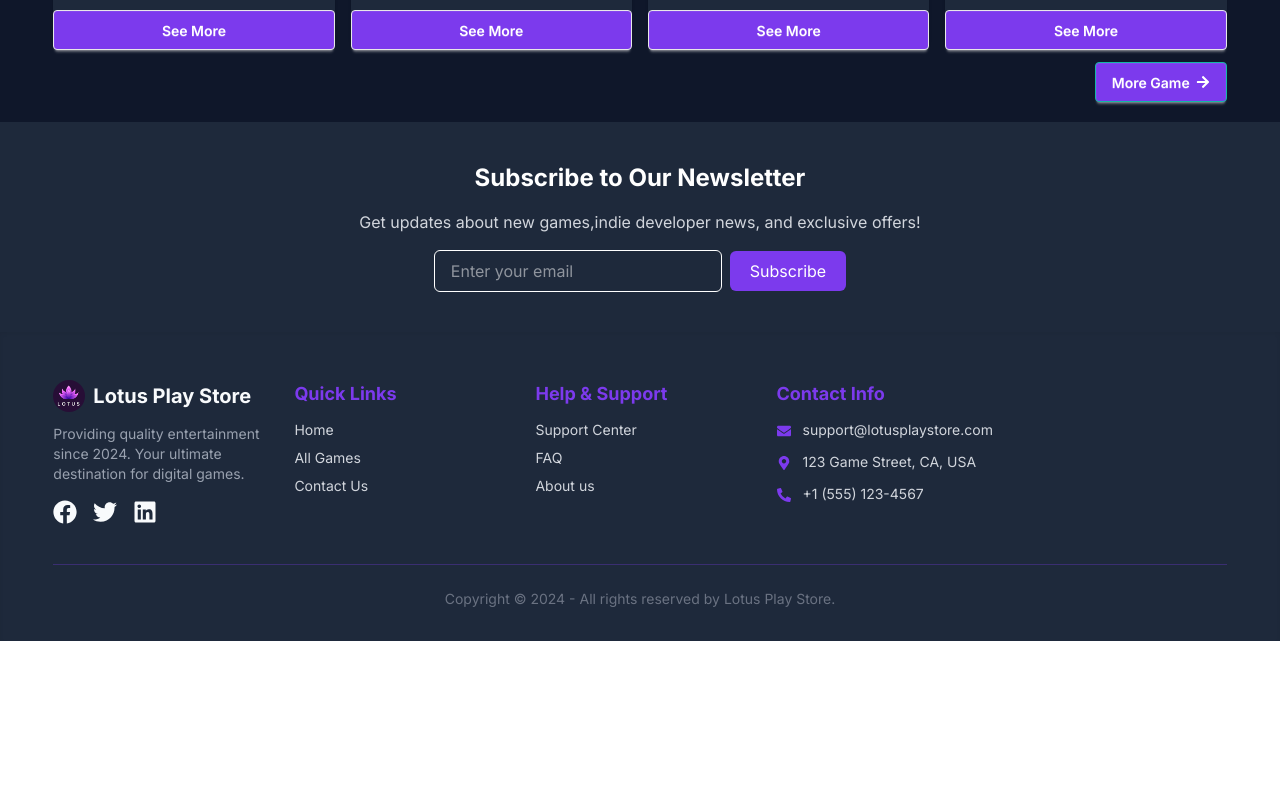
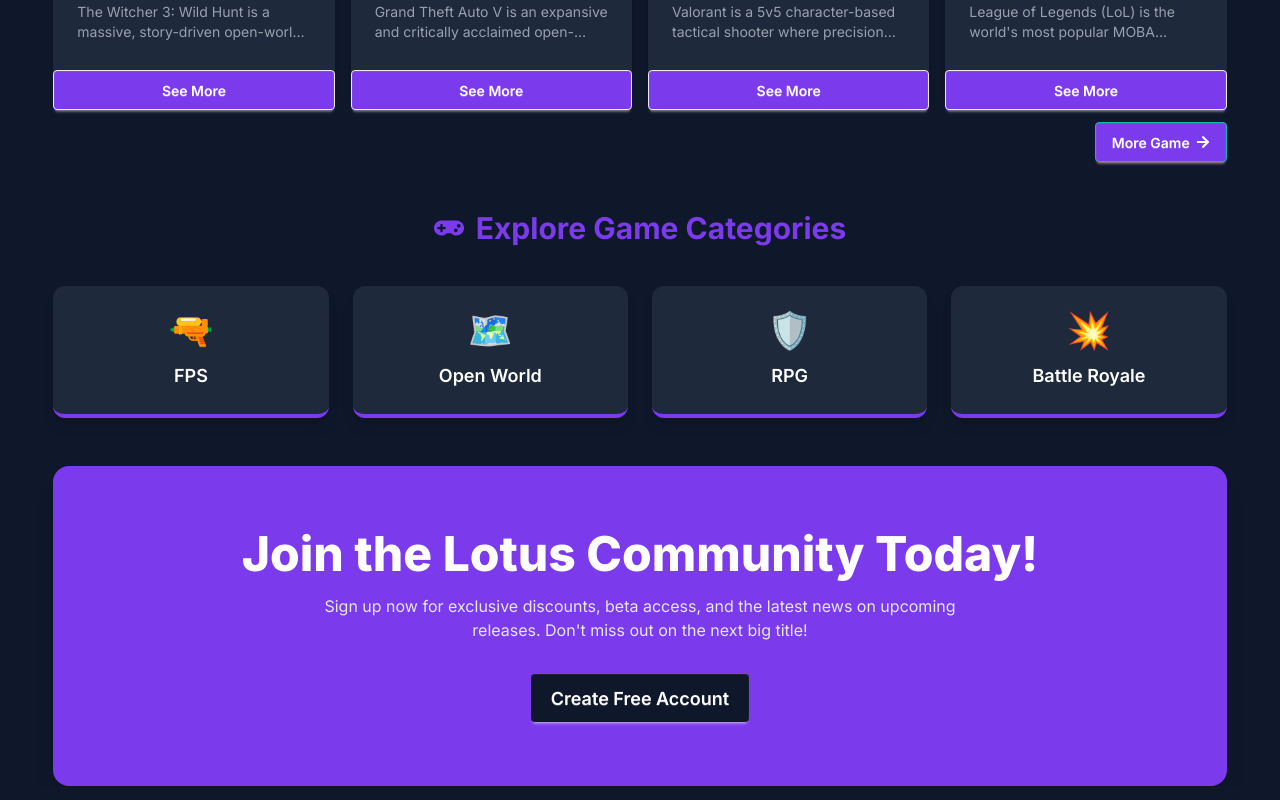
Before and after one commit to siam-khan-alt/lotus-play-store, a React (Vite) app: page / in a window 1280 px wide. Shown: the part 960-1760 px from the top of the page. Before the commit the page ends 1601 px from the top, so only its background shows below. Built offline with nearby package versions, Linux system fonts and the light colour scheme; no server answers.

Commit message:
New CategorySection and PromotionBanner components and update footer and some other ui fixed

```diff
--- /dev/null
+++ b/src/Components/CategorySection.jsx
@@ -0,0 +1,32 @@
+import React from 'react';
+import { FaGamepad } from 'react-icons/fa';
+
+const CategorySection = () => {
+    const categories = [
+        { name: "FPS", icon: "🔫" },
+        { name: "Open World", icon: "🗺️" },
+        { name: "RPG", icon: "🛡️" },
+        { name: "Battle Royale", icon: "💥" },
+    ];
+
+    return (
+        <div className="w-11/12 mx-auto py-12">
+            <h3 className="text-3xl font-bold text-center mb-10 text-[#7C3AED] flex items-center justify-center">
+                <FaGamepad className="md:mr-3 mr-1"/> Explore Game Categories
+            </h3>
+            <div className="grid grid-cols-2 md:grid-cols-4 gap-6">
+                {categories.map((cat, index) => (
+                    <div
+                        key={index}
+                        className="bg-[#1E293B] p-6 rounded-xl text-center text-white hover:scale-[1.03] transition duration-300 cursor-pointer shadow-lg border-b-4 border-[#7C3AED]"
+                    >
+                        <span className="text-4xl block mb-3">{cat.icon}</span>
+                        <p className="font-semibold text-lg">{cat.name}</p>
+                    </div>
+                ))}
+            </div>
+        </div>
+    );
+};
+
+export default CategorySection;
--- a/src/Components/Footer.jsx
+++ b/src/Components/Footer.jsx
@@ -1,7 +1,7 @@
 import React from "react";
 import { Link } from "react-router";
 import logo from '../assets/lotus-img.jpg';
-import { FaEnvelope, FaFacebook, FaLinkedin, FaMapMarkerAlt, FaPhoneAlt, FaTwitter } from "react-icons/fa";
+import { FaEnvelope, FaFacebook, FaGithub, FaLinkedin, FaMapMarkerAlt, FaPhoneAlt } from "react-icons/fa";
 
 const Footer = () => {
   const quickLinks = [
@@ -20,7 +20,7 @@ const Footer = () => {
         <aside className='col-span-2 md:col-span-2 lg:col-span-1'>
             <Link to="/" className='flex items-center mb-3'>
                 <img src={logo} alt="Lotus Play Store Logo" className="h-8 w-8 rounded-full mr-2" />
-                <p className="font-bold text-xl text-[#F8FAFC]">
+                <p className="font-bold text-xl text-[#7C3AED]">
                     Lotus Play Store
                 </p>
             </Link>
@@ -29,13 +29,13 @@ const Footer = () => {
             </p>
 
             <div className="flex space-x-4 mt-4">
-                <a href="https://facebook.com/yourpage" target="_blank" rel="noopener noreferrer" aria-label="Facebook" className='hover:text-[#7C3AED] transition-colors'>
+                <a href="https://www.facebook.com/profile.php?id=100078237812772" target="_blank" rel="noopener noreferrer" aria-label="Facebook" className='hover:text-[#7C3AED] transition-colors'>
                     <FaFacebook className="text-2xl" />
                 </a>
-                <a href="https://twitter.com/yourprofile" target="_blank" rel="noopener noreferrer" aria-label="Twitter" className='hover:text-[#7C3AED] transition-colors'>
-                    <FaTwitter className="text-2xl" />
+               <a href="https://github.com/siam-khan-alt" target="_blank" rel="noopener noreferrer" aria-label="GitHub" className='hover:text-[#7C3AED] transition-colors'>
+                    <FaGithub className="text-2xl" />
                 </a>
-                <a href="https://linkedin.com/in/yourprofile" target="_blank" rel="noopener noreferrer" aria-label="LinkedIn" className='hover:text-[#7C3AED] transition-colors'>
+                <a href="https://www.linkedin.com/in/siam-khan-sp99/" target="_blank" rel="noopener noreferrer" aria-label="LinkedIn" className='hover:text-[#7C3AED] transition-colors'>
                     <FaLinkedin className="text-2xl" />
                 </a>
             </div>
@@ -85,7 +85,7 @@ const Footer = () => {
       </div>
 
       <div className="w-11/12 mx-auto text-center mt-6 text-gray-500 text-sm">
-        <p>Copyright © 2024 - All rights reserved by Lotus Play Store.</p>
+        <p>Copyright © 2025 - All rights reserved by Lotus Play Store.</p>
       </div>
       </footer>
     </div>
--- a/src/Components/Navbar.jsx
+++ b/src/Components/Navbar.jsx
@@ -59,7 +59,7 @@ const Navbar = () => {
           <img src={logo} alt="" className="h-10 w-10 rounded-full" />
           </Link>
           <Link to={'/'}>
-          <h4 className="font-bold">Play Store</h4>
+          <h4 className="font-bold text-[#7C3AED]">Play Store</h4>
           </Link>
         </div>
 
--- a/src/Components/Newslater.jsx
+++ b/src/Components/Newslater.jsx
@@ -3,9 +3,9 @@ import React from "react";
 const Newslater = () => {
   return (
     <div>
-      <div className="bg-[#1E293B] text-white py-10 mt-5">
+      <div className="bg-[#0F172A] text-white py-10 ">
         <div className="w-11/12 mx-auto text-center space-y-4">
-          <h2 className="text-2xl font-bold">Subscribe to Our Newsletter</h2>
+          <h2 className="text-3xl font-bold text-[#7C3AED]">Subscribe to Our Newsletter</h2>
           <p className="text-gray-300">
             Get updates about new games,indie developer news, and exclusive
             offers!
--- /dev/null
+++ b/src/Components/PromotionBanner.jsx
@@ -0,0 +1,24 @@
+import React from 'react';
+import { Link } from 'react-router';
+
+const PromotionBanner = () => {
+    return (
+        <div className="w-11/12 mx-auto ">
+            <div className="bg-[#7C3AED] p-8 md:p-16 rounded-2xl shadow-xl text-center space-y-4 text-white">
+                <h3 className="text-3xl md:text-5xl font-extrabold">
+                    Join the Lotus Community Today!
+                </h3>
+                <p className="text-gray-200 max-w-2xl mx-auto">
+                    Sign up now for exclusive discounts, beta access, and the latest news on upcoming releases. Don't miss out on the next big title!
+                </p>
+                <Link to="/register">
+                    <button className="btn btn-lg bg-[#0F172A] hover:bg-gray-900 text-white border-0 mt-4 font-semibold">
+                        Create Free Account
+                    </button>
+                </Link>
+            </div>
+        </div>
+    );
+};
+
+export default PromotionBanner;
--- a/src/Pages/Home.jsx
+++ b/src/Pages/Home.jsx
@@ -7,6 +7,8 @@ import { FaArrowRight } from "react-icons/fa";
 import Newslater from "../Components/Newslater";
 import Games from "../Components/Games";
 import useTitle from "../Hooks/useTitle";
+import CategorySection from "../Components/CategorySection";
+import PromotionBanner from "../Components/PromotionBanner";
 
 
 const Home = () => {
@@ -23,7 +25,7 @@ const Home = () => {
       </div>
 
       <div className="grid items-center justify-center w-11/12 mx-auto">
-        <h3 className="text-2xl font-semibold text-center my-3">
+        <h3 className="text-3xl font-bold text-center my-10 text-[#7C3AED]">
           Populer Game
         </h3>
         <div className="grid  items-center justify-center grid-cols-1 md:grid-cols-2 lg:grid-cols-4 gap-4">
@@ -44,7 +46,9 @@ const Home = () => {
           </button>
         </Link>
       </div>
-      <Newslater></Newslater>
+      <CategorySection/>
+      <PromotionBanner/>
+      <Newslater/>
     </div>
   );
 };
--- a/src/Pages/Login.jsx
+++ b/src/Pages/Login.jsx
@@ -47,10 +47,10 @@ const Login = () => {
   return (
     <div>
 
-      <div className="hero bg-[#0F172A] md:min-h-screen">
+      <div className="hero bg-[#0F172A] pt-12 pb-12">
         <div className="hero-content flex-col sm:w-[600px] md:w-[800px]">
           <div className="text-center lg:text-left">
-            <h1 className="text-5xl font-bold">Login now!</h1>
+            <h1 className="text-4xl md:text-5xl font-bold text-center mb-4 text-[#7C3AED]">Login now!</h1>
           </div>
           <div className="card bg-[#1E293B] w-full max-w-sm shrink-0 shadow-2xl">
             <div className="card-body">
--- a/src/Pages/OurGames.jsx
+++ b/src/Pages/OurGames.jsx
@@ -47,9 +47,9 @@ const OurGames = () => {
     setDisplayGames(sortedAndFiltered);
   }, [initialGames, sortBy, filterCategory]);
   return (
-    <div className="bg-[#0F172A] pb-12">
+    <div className="bg-[#0F172A] py-12">
       <div className="grid items-center justify-center w-11/12 px-2 mx-auto">
-        <h3 className="text-2xl md:text-4xl lg:text-6xl font-semibold text-center my-3 md:my-5 lg:my-7 ">
+        <h3 className="text-4xl md:text-5xl font-bold text-center mb-6 text-[#7C3AED]">
           Our All Games
         </h3>
         <div className="flex flex-col md:flex-row justify-between items-center mb-10 p-4 bg-[#1E293B] rounded-lg shadow-xl">
--- a/src/Pages/Profile.jsx
+++ b/src/Pages/Profile.jsx
@@ -10,14 +10,14 @@ const Profile = () => {
   const { users } = useContext(AuthContext);
 
   return (
-    <div className="bg-[#0F172A] min-h-screen flex items-center justify-center p-4">
+    <div className="bg-[#0F172A] py-12 flex items-center justify-center px-4">
       <div className="bg-[#1E293B] p-8 rounded-2xl shadow-lg w-full max-w-[400px] text-center text-white">
         <img
           src={users?.photoURL ? users.photoURL : img}
           alt=""
           className="w-[120px] h-[120px] mx-auto rounded-full object-cover border-5 border-[#7C3AED]"
         />
-        <h2 className="text-2xl font-semibold mt-4">
+        <h2 className="text-2xl font-semibold text-[#7C3AED] mt-4">
           {users?.displayName || "Anonymous User"}
         </h2>
         <p className="text-gray-400 mt-1">
--- a/src/Pages/ProfileUpdate.jsx
+++ b/src/Pages/ProfileUpdate.jsx
@@ -22,10 +22,10 @@ const ProfileUpdate = () => {
     }
     return (
          <div>
-      <div className="hero bg-[#0F172A] md:min-h-screen">
+      <div className="hero bg-[#0F172A] py-12">
         <div className="hero-content flex-col sm:w-[600px] md:w-[800px]">
           <div className="text-center lg:text-left">
-            <h1 className="text-5xl font-bold">Profile update!</h1>
+            <h1 className="text-4xl md:text-5xl font-bold text-center mb-4 text-[#7C3AED]">Profile update!</h1>
           </div>
           <div className="card bg-[#1E293B] w-full max-w-sm shrink-0 shadow-2xl">
             <div className="card-body">
--- a/src/Pages/Register.jsx
+++ b/src/Pages/Register.jsx
@@ -60,10 +60,10 @@ const Register = () => {
   };
   return (
     <div>
-      <div className="hero bg-[#0F172A] md:min-h-screen">
+      <div className="hero bg-[#0F172A] py-12">
         <div className="hero-content flex-col sm:w-[600px] md:w-[800px]">
           <div className="text-center lg:text-left">
-            <h1 className="text-5xl font-bold">Register Now!</h1>
+            <h1 className="text-4xl md:text-5xl font-bold text-center mb-4 text-[#7C3AED]">Register Now!</h1>
           </div>
           <div className="card bg-[#1E293B] w-full max-w-sm shrink-0 shadow-2xl">
             <div className="card-body">
```
